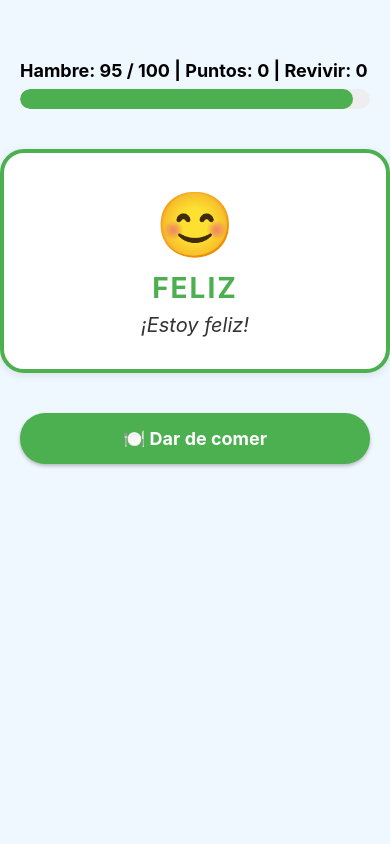
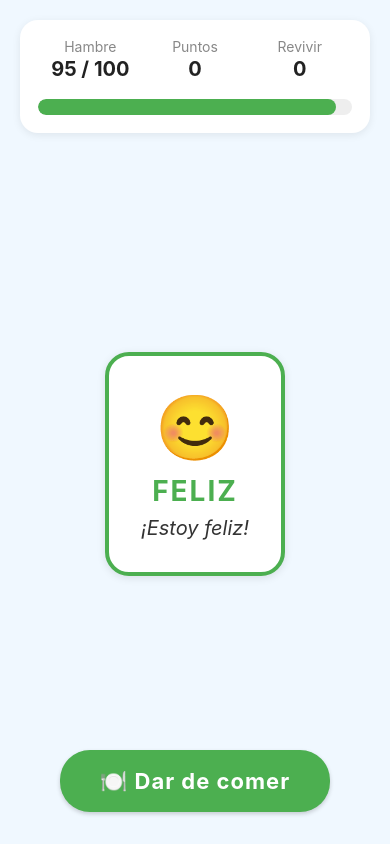
Before and after one commit to oraisaias/pet-care, a React Native app: screen / in a window 390 px wide. Built offline with nearby package versions, Linux system fonts and the light colour scheme.

Commit message:
Correcciones en la interfaz

```diff
--- a/src/components/FeedButton.tsx
+++ b/src/components/FeedButton.tsx
@@ -1,5 +1,5 @@
 import React from 'react';
-import { TouchableOpacity, Text, StyleSheet } from 'react-native';
+import { TouchableOpacity, Text, StyleSheet, View } from 'react-native';
 import { usePollitoContext } from '../context/PollitoContext';
 import { PollitoState } from '../types/pollito';
 
@@ -32,41 +32,50 @@ const FeedButton: React.FC = () => {
   };
 
   return (
+    <View style={styles.buttonContainer}>
       <TouchableOpacity
         style={[styles.feedButton, isButtonDisabled() && styles.feedButtonDisabled]}
         onPress={handlePress}
         disabled={isButtonDisabled()}
+        activeOpacity={0.8}
       >
         <Text style={styles.feedButtonText}>{getButtonText()}</Text>
       </TouchableOpacity>
+    </View>
   );
 };
 
 const styles = StyleSheet.create({
+  buttonContainer: {
+    position: 'absolute',
+    left: 0,
+    right: 0,
+    bottom: 0,
+    alignItems: 'center',
+    paddingBottom: 32,
+    backgroundColor: 'transparent',
+  },
   feedButton: {
     backgroundColor: '#4CAF50',
-    paddingHorizontal: 30,
-    paddingVertical: 15,
-    borderRadius: 25,
-    marginBottom: 50,
-    marginHorizontal: 20,
+    paddingHorizontal: 40,
+    paddingVertical: 18,
+    borderRadius: 30,
     elevation: 3,
     shadowColor: '#000',
-    shadowOffset: {
-      width: 0,
-      height: 2,
-    },
-    shadowOpacity: 0.25,
-    shadowRadius: 3.84,
+    shadowOffset: { width: 0, height: 2 },
+    shadowOpacity: 0.18,
+    shadowRadius: 4,
+    minWidth: 220,
   },
   feedButtonDisabled: {
     backgroundColor: '#cccccc',
   },
   feedButtonText: {
     color: 'white',
-    fontSize: 18,
+    fontSize: 22,
     fontWeight: 'bold',
     textAlign: 'center',
+    letterSpacing: 1,
   },
 });
 
--- a/src/components/HungerBar.tsx
+++ b/src/components/HungerBar.tsx
@@ -7,10 +7,21 @@ const HungerBar: React.FC = () => {
   const hungerPercentage = (pollito.hunger / pollito.maxHunger) * 100;
 
   return (
-    <View style={styles.container}>
-      <Text style={styles.text}>
-        Hambre: {pollito.hunger} / {pollito.maxHunger} | Puntos: {pollito.points} | Revivir: {pollito.revivePoints}
-      </Text>
+    <View style={styles.card}>
+      <View style={styles.row}>
+        <View style={styles.infoBlock}>
+          <Text style={styles.label}>Hambre</Text>
+          <Text style={styles.value}>{pollito.hunger} / {pollito.maxHunger}</Text>
+        </View>
+        <View style={styles.infoBlock}>
+          <Text style={styles.label}>Puntos</Text>
+          <Text style={styles.value}>{pollito.points}</Text>
+        </View>
+        <View style={styles.infoBlock}>
+          <Text style={styles.label}>Revivir</Text>
+          <Text style={styles.value}>{pollito.revivePoints}</Text>
+        </View>
+      </View>
       <View style={styles.barBackground}>
         <View
           style={[
@@ -27,25 +38,49 @@ const HungerBar: React.FC = () => {
 };
 
 const styles = StyleSheet.create({
-  container: {
-    paddingTop: 10,
-    paddingHorizontal: 20,
+  card: {
+    backgroundColor: '#fff',
+    borderRadius: 18,
+    marginHorizontal: 20,
+    marginTop: 20,
+    marginBottom: 10,
+    padding: 18,
+    shadowColor: '#000',
+    shadowOffset: { width: 0, height: 2 },
+    shadowOpacity: 0.08,
+    shadowRadius: 8,
+    elevation: 3,
   },
-  text: {
-    fontSize: 18,
+  row: {
+    flexDirection: 'row',
+    justifyContent: 'space-between',
+    marginBottom: 12,
+  },
+  infoBlock: {
+    alignItems: 'center',
+    flex: 1,
+  },
+  label: {
+    fontSize: 14,
+    color: '#888',
+    marginBottom: 2,
+  },
+  value: {
+    fontSize: 20,
     fontWeight: 'bold',
-    marginBottom: 8,
+    color: '#222',
   },
   barBackground: {
     width: '100%',
-    height: 20,
+    height: 16,
     backgroundColor: '#eee',
-    borderRadius: 10,
+    borderRadius: 8,
     overflow: 'hidden',
+    marginTop: 6,
   },
   barFill: {
-    height: 20,
-    borderRadius: 10,
+    height: 16,
+    borderRadius: 8,
   },
 });
 
--- a/src/screens/HomeScreen.tsx
+++ b/src/screens/HomeScreen.tsx
@@ -1,25 +1,38 @@
 import React from 'react';
-import { View, StyleSheet } from 'react-native';
+import { View, StyleSheet, SafeAreaView } from 'react-native';
 import HungerBar from '../components/HungerBar';
 import { PollitoView } from '../components/PollitoView';
 import FeedButton from '../components/FeedButton';
 
 const HomeScreen: React.FC = () => {
   return (
-    <View style={styles.container}>
-      <HungerBar />
-      <PollitoView />
-      <FeedButton />
-    </View>
+    <SafeAreaView style={styles.safeArea}>
+      <View style={styles.container}>
+        <HungerBar />
+        <View style={styles.centerSection}>
+          <PollitoView />
+        </View>
+        <FeedButton />
+      </View>
+    </SafeAreaView>
   );
 };
 
 const styles = StyleSheet.create({
+  safeArea: {
+    flex: 1,
+    backgroundColor: '#f0f8ff',
+  },
   container: {
     flex: 1,
+    justifyContent: 'flex-start',
     backgroundColor: '#f0f8ff',
-    paddingTop: 50,
-    justifyContent: 'flex-start',
+  },
+  centerSection: {
+    flex: 1,
+    justifyContent: 'center',
+    alignItems: 'center',
+    marginBottom: 60, // espacio para el botón
   },
 });
 
```
Lines whose indentation alone changed are shown as unchanged.
